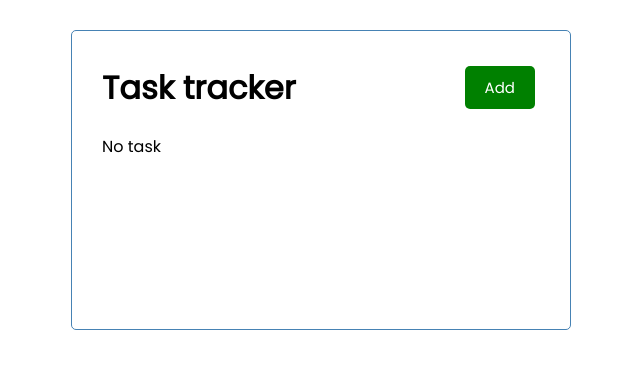
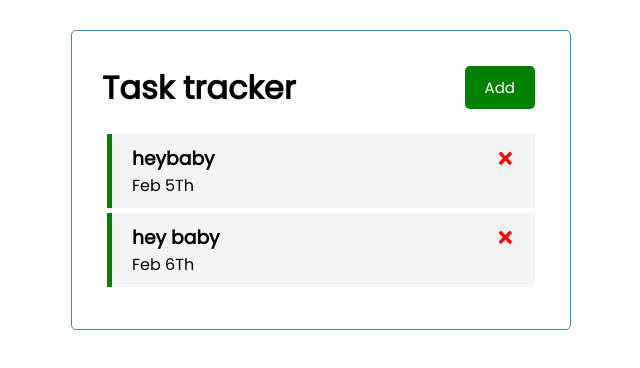
Before and after one commit to riyajawa/Task-manager, a React (Create React App) app: page / in a window 1280 px wide. Shown: the top 368 px of the page, without its empty margins (319-959 px from the left). Built offline with nearby package versions, Linux system fonts and the light colour scheme; data requests are answered from the project's data file.

Commit message:
delete task added

```diff
--- a/db.json
+++ b/db.json
@@ -1,22 +1,16 @@
 {
-  "tasks":[
+  "tasks": [
     {
-      "id":1,
-      "text":"heybaby",
-      "day" : "Feb 5Th",
-      "reminder" : true
-  },
-  {
-      "id":2,
-      "text":"hey baby",
-      "day" : "Feb 6Th",
-      "reminder" : true
-  },
-  {
-      "id":3,
-      "text":"hey girl",
-      "day" : "Feb 7Th",
-      "reminder" : false
-  }
+      "id": 1,
+      "text": "heybaby",
+      "day": "Feb 5Th",
+      "reminder": true
+    },
+    {
+      "id": 2,
+      "text": "hey baby",
+      "day": "Feb 6Th",
+      "reminder": true
+    }
   ]
 }
--- a/package.json
+++ b/package.json
@@ -18,7 +18,7 @@
     "build": "react-scripts build",
     "test": "react-scripts test",
     "eject": "react-scripts eject",
-    "server" : "json-server --watch db.json --port 5000"
+    "server": "json-server --watch db.json --port 5000"
   },
   "eslintConfig": {
     "extends": [
--- a/src/App.js
+++ b/src/App.js
@@ -1,7 +1,7 @@
 import React from 'react'
 import Heading from './Components/Header'
 import Tasks from './Components/Tasks'
-import { useState } from 'react';
+import { useState ,useEffect} from 'react';
 import AddTask from './Components/AddTask';
 
 
@@ -9,11 +9,37 @@
 function App() {
   const [showAddTask,setShowAddTask] = useState(false)
   const [tasks,setTasks] = useState([])
+
+  useEffect(() => {
+    const getTasks = async () => {
+      const tasksFromServer = await fetchTasks()
+      setTasks(tasksFromServer)
+    }
+
+    getTasks()
+  }, [])
+
+
+//fetch tasks
+const fetchTasks = async() => {
+const res = await fetch('http://localhost:5000/tasks')
+const data = await res.json()
+
+return data
+}
+
 //Delete task
 
-const deleteTask = (id) => {
+const deleteTask = async(id) => {
+  await fetch(`http://localhost:5000/tasks/${id}`,{
+    method : 'DELETE'
+  })
+
+
   setTasks(tasks.filter((task) => task.id !==id))
 }
+
+
 //toggle remainder
 const toggleReminder = (id) => {
  setTasks(
--- a/src/Components/Tasks.js
+++ b/src/Components/Tasks.js
@@ -6,8 +6,8 @@
 
     return (
         <>
-          {tasks.map(( task) => (
-           <Task key={task.id} task={task}
+          {tasks.map(( task,index) => (
+           <Task key={index} task={task}
            onDelete={onDelete} onToggle={onToggle}/>
           ))}
         </>
```
